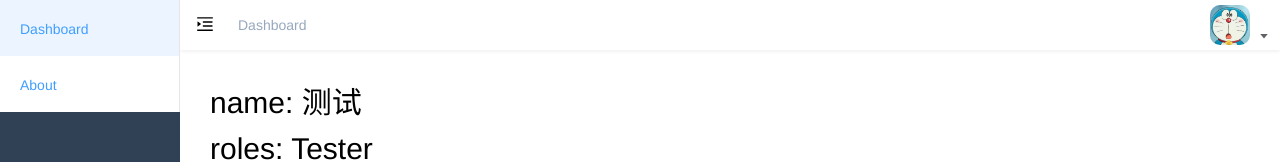
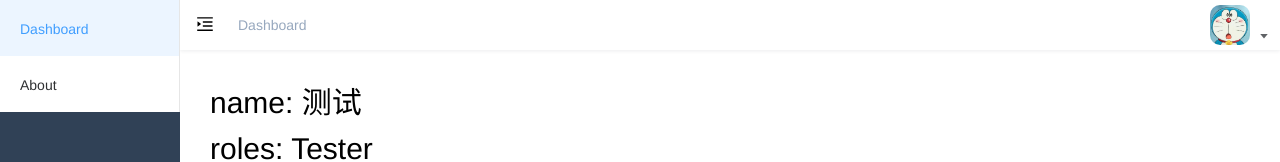
Before and after one commit to iDeanHere/i-admin, a Vue app: page /dashboard in a window 1280 px wide. Shown: the top 162 px of the page. Built offline with nearby package versions, Linux system fonts and the light colour scheme.

Commit message:
修复侧边栏菜单项选中效果异常问题

```diff
--- a/src/layout/Sidebar/SidebarItem/index.vue
+++ b/src/layout/Sidebar/SidebarItem/index.vue
@@ -1,40 +1,56 @@
 <template>
-  <router-link :to="routeItem.path">
-    <el-menu-item>
-      <menu-item :title="title" :icon="icon" />
-    </el-menu-item>
-  </router-link>
+  <template v-if="hasOneShowingChild(routeItem.children, routeItem)">
+    <router-link :to="resolvePath(theOnlyChild.path)">
+      <el-menu-item :index="resolvePath(theOnlyChild.path)">
+        <menu-item
+          :title="theOnlyChild.meta.title"
+          :icon="theOnlyChild.meta.icon"
+        />
+      </el-menu-item>
+    </router-link>
+  </template>
 </template>
 
 <script lang="ts">
-import { defineComponent, onMounted, ref, unref } from 'vue'
+import path from 'path'
+import { defineComponent, ref, toRefs } from 'vue'
 import MenuItem from '@/layout/Sidebar/MenuItem/index.vue'
 export default defineComponent({
   props: {
     routeItem: {
       type: Object,
       required: true
+    },
+    basePath: {
+      type: String,
+      default: ''
     }
   },
   components: { MenuItem },
   setup(props) {
-    const routeItem = unref(props.routeItem)
-    const title = ref('')
-    const icon = ref('')
-    onMounted(() => {
-      if (routeItem.children[0]) {
-        const child = routeItem.children[0]
-        if (child.meta) {
-          if (child.meta.title) {
-            title.value = child.meta.title
-          }
-          if (child.meta.icon) {
-            icon.value = child.meta.icon
-          }
-        }
+    const { basePath } = toRefs(props)
+    const theOnlyChild = ref()
+    function hasOneShowingChild(children: any[], parent: any) {
+      const showingChildren = children.filter(child => {
+        theOnlyChild.value = child
+        return true
+      })
+      if (showingChildren.length === 1) {
+        return true
       }
-    })
-    return { title, icon }
+      return false
+    }
+    function resolvePath(routePath: string) {
+      console.log(basePath.value)
+
+      return path.resolve(basePath.value, routePath)
+    }
+    return {
+      theOnlyChild,
+      // func
+      hasOneShowingChild,
+      resolvePath
+    }
   }
 })
 </script>
--- a/src/layout/Sidebar/index.vue
+++ b/src/layout/Sidebar/index.vue
@@ -15,6 +15,7 @@
           v-for="route in routes"
           :key="route.path"
           :routeItem="route"
+          :base-path="route.path"
         />
       </el-menu>
     </el-scrollbar>
@@ -22,7 +23,7 @@
 </template>
 
 <script lang="ts">
-import { computed, defineComponent, reactive } from 'vue'
+import { computed, defineComponent, toRefs } from 'vue'
 import { useRoute, useRouter } from 'vue-router'
 import SidebarItem from '@/layout/Sidebar/SidebarItem/index.vue'
 import Variables from '@/styles/variables.scss'
@@ -39,8 +40,11 @@ const Sidebar = defineComponent({
       return true
     })
     const activeMenu = computed(() => {
-      const { meta, path } = route
-      return meta.activeMenu !== null ? meta.activeMenu : path
+      const { meta, path } = toRefs(route)
+      if (meta.value.activeMenu) {
+        return meta.value.activeMenu
+      }
+      return path.value
     })
     const isCollapse = computed(() => {
       return false
```
